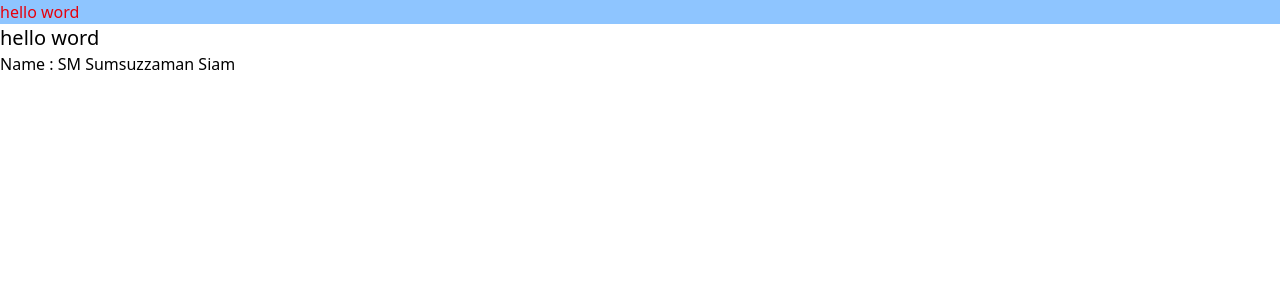
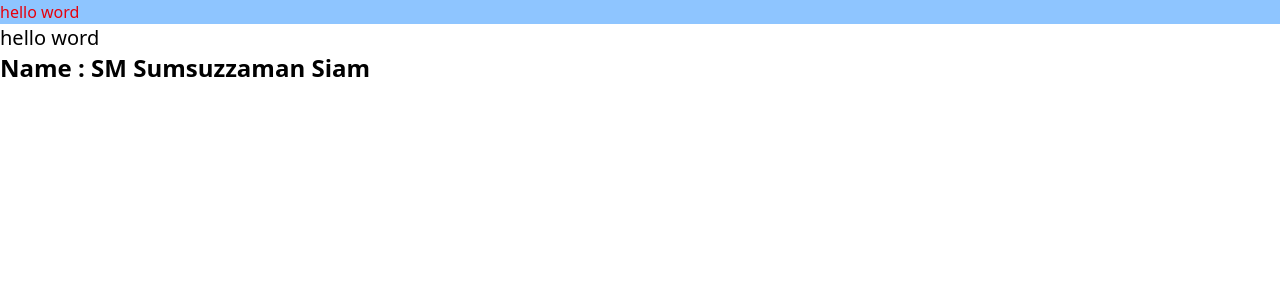
Before and after one commit to abdullah107189/react-team-work, a React (Vite) app: page / in a window 1280 px wide. Shown: the top 300 px of the page. Built offline with nearby package versions, Linux system fonts and the light colour scheme.

Commit message:
added text format

```diff
--- a/src/App.jsx
+++ b/src/App.jsx
@@ -1,5 +1,5 @@
 import React from "react";
-import Siam from "./Siam";
+import Siam from "./components/Navbar/Siam";
 
 const App = () => {
   return (
--- a/src/Siam.jsx
+++ b/src/components/Navbar/Siam.jsx
@@ -3,7 +3,7 @@ import React from 'react';
 const Siam = () => {
     return (
         <div>
-            <h1>Name : SM Sumsuzzaman Siam</h1>
+            <h1 className='text-2xl font-bold'>Name : SM Sumsuzzaman Siam</h1>
         </div>
     );
 };
```
